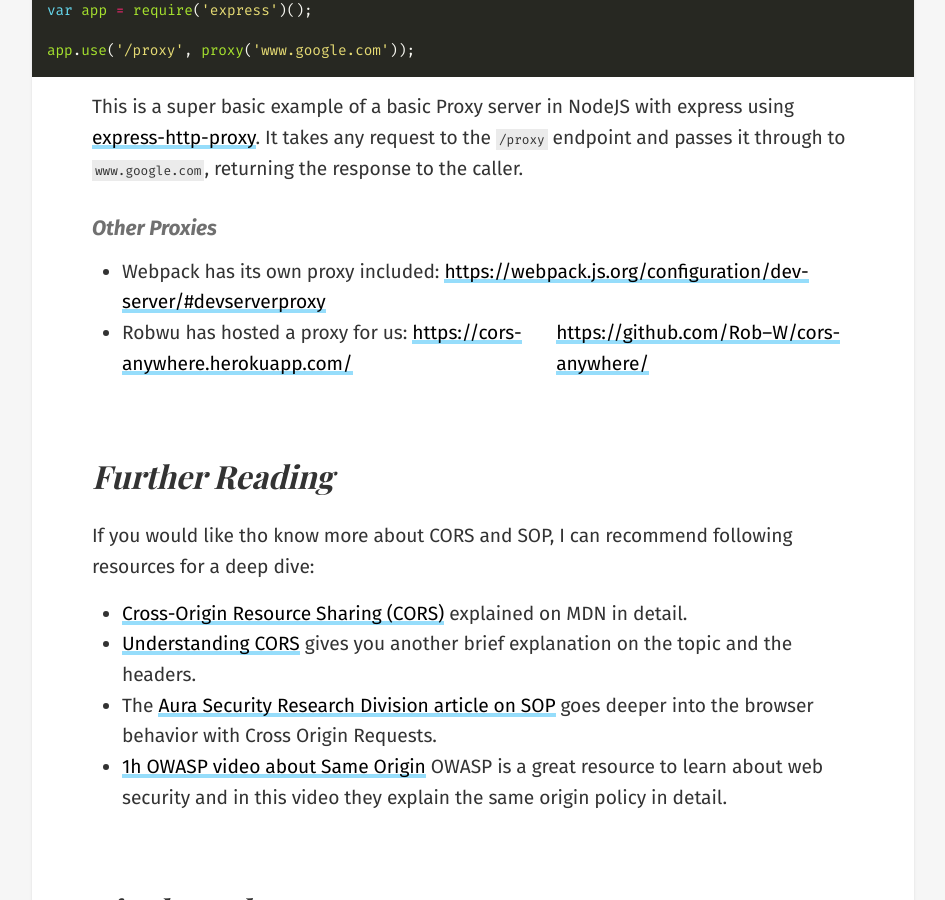
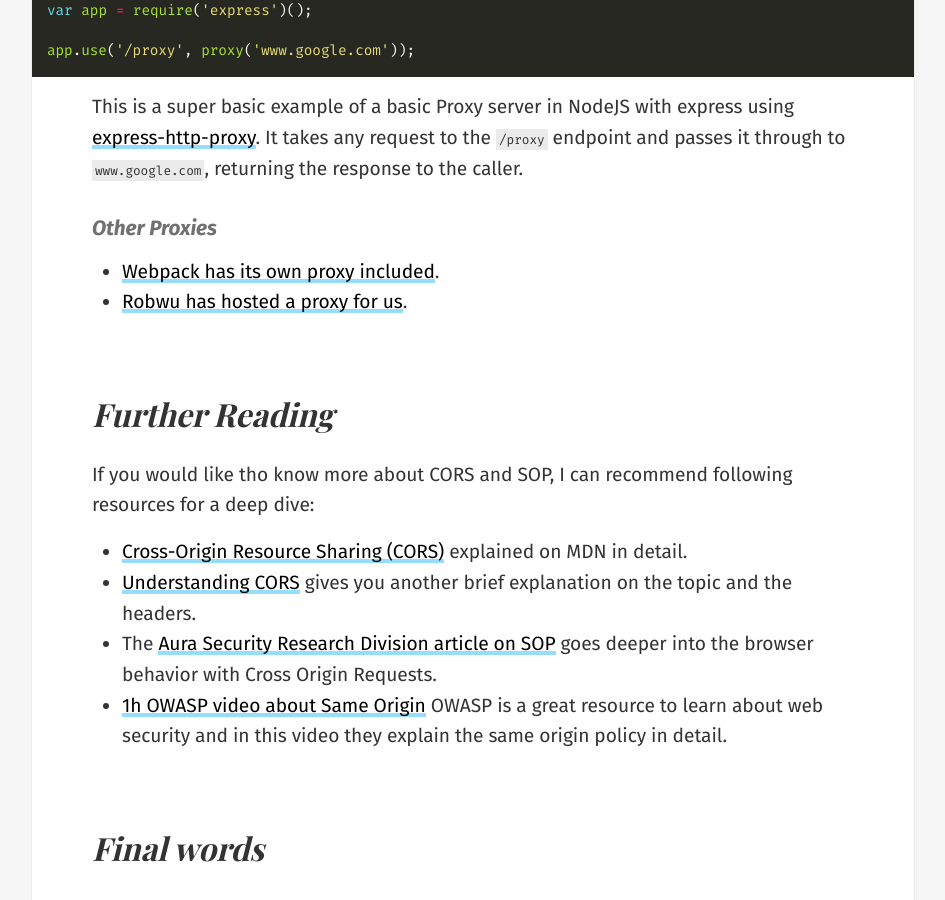
Before and after one commit to ThibaultJanBeyer/blog.thibaultjanbeyer.com-v2, a Jekyll site: the page built from _posts/2019-07-25-cors-cross-origin-javascript.md, in a window 1280 px wide and 900 px high, scrolled down 10263 px. Shown: the whole window, without its empty margins (167-1112 px from the left). Built offline with Jekyll 4.4.1, drawn with Linux system fonts in a browser that asks for light colours; nearby versions of some CDN libraries; some web fonts are replaced; comment, search, counter and statistics services are not loaded; some of the changed lines change nothing that is shown.

Commit message:
fix links

```diff
--- a/_posts/2019-07-25-cors-cross-origin-javascript.md
+++ b/_posts/2019-07-25-cors-cross-origin-javascript.md
@@ -347,8 +347,8 @@ It takes any request to the `/proxy` endpoint and passes it through to `www.goog
 
 #### Other Proxies
 
-- Webpack has its own proxy included: [https://webpack.js.org/configuration/dev-server/#devserverproxy](https://webpack.js.org/configuration/dev-server/#devserverproxy)
-- Robwu has hosted a proxy for us: [https://cors-anywhere.herokuapp.com/](https://cors-anywhere.herokuapp.com/) | [https://github.com/Rob--W/cors-anywhere/](https://github.com/Rob--W/cors-anywhere/)
+- [Webpack has its own proxy included](https://webpack.js.org/configuration/dev-server/#devserverproxy).
+- [Robwu has hosted a proxy for us](https://github.com/Rob--W/cors-anywhere/).
 
 ## Further Reading
 
```
